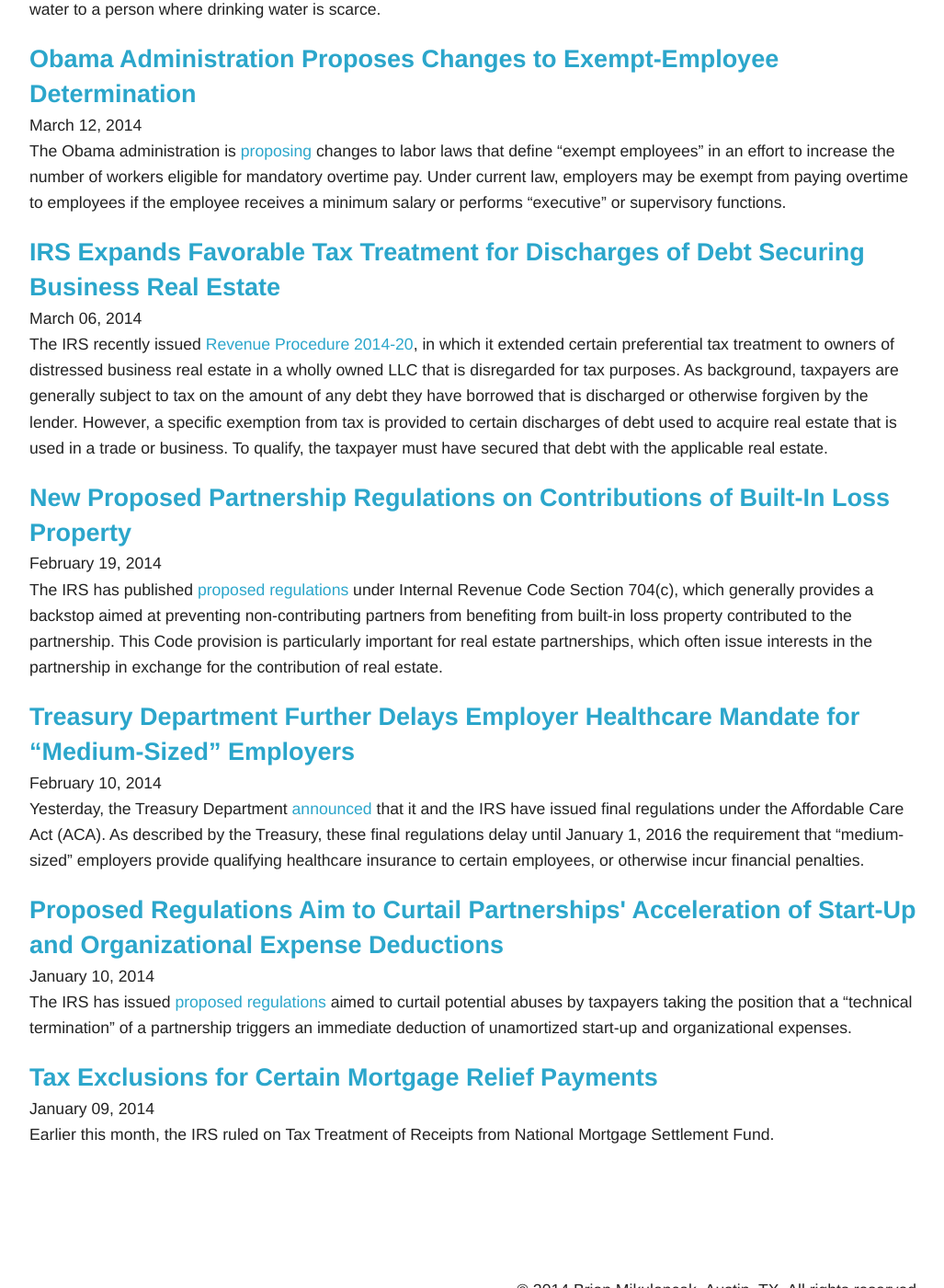
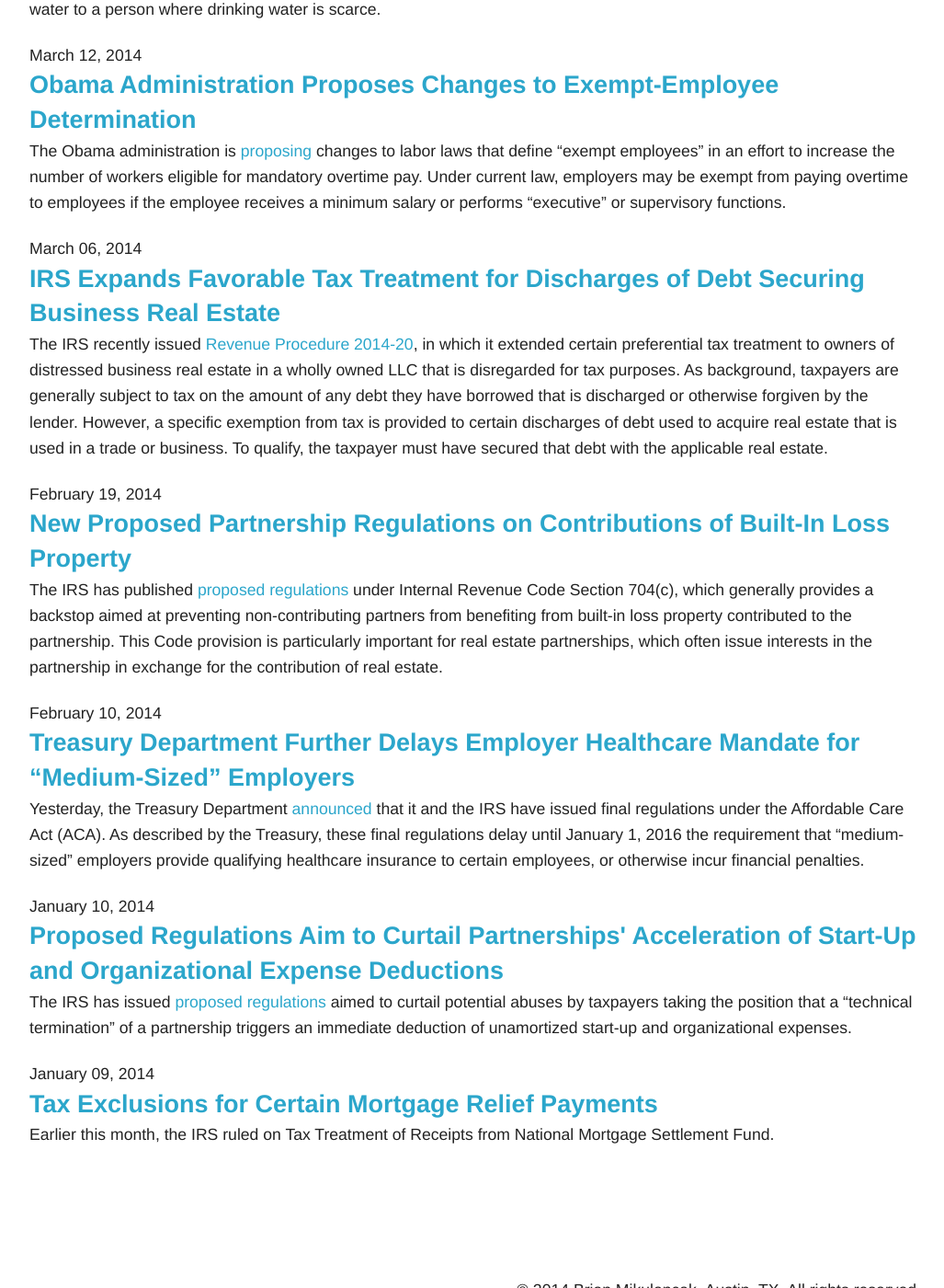
Before and after one commit to brianmik/bmaustinlaw, a Jekyll site: the page built from blog/index.html, in a window 1280 px wide and 1400 px high, scrolled down 2585 px. Shown: the whole window at 92% size, without its empty margins (123-1150 px from the left). Built offline with Jekyll 4.4.1, drawn with Linux system fonts in a browser that asks for light colours; Markdown is read by kramdown in place of the engine named in the settings; comment, search, counter and statistics services are not loaded; some of the changed text lies outside the part shown.

Commit message:
adding post date to blog post index

```diff
--- a/blog/index.html
+++ b/blog/index.html
@@ -11,8 +11,8 @@
           <li>
             <article>
               <header class="space-none">
+                <p class="space-none">{{ post.date | date: '%B %d, %Y' }}</p>
                 <h1 class="post-title space-none"><a href="{{ post.url }}">{{ post.title }}</a></h1>
-                <p class="space-none">{{ post.date | date: '%B %d, %Y' }}</p>
               </header>
                 <p class="space-none">{{ post.excerpt }}</p>
             </article>
```
